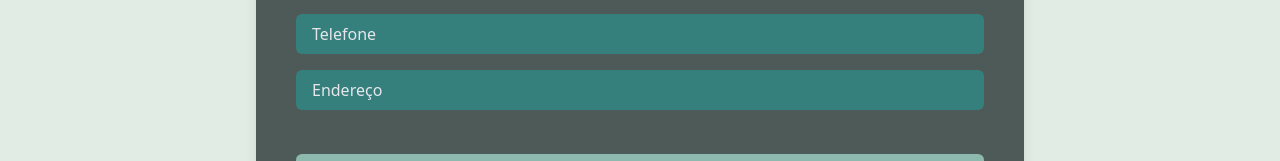
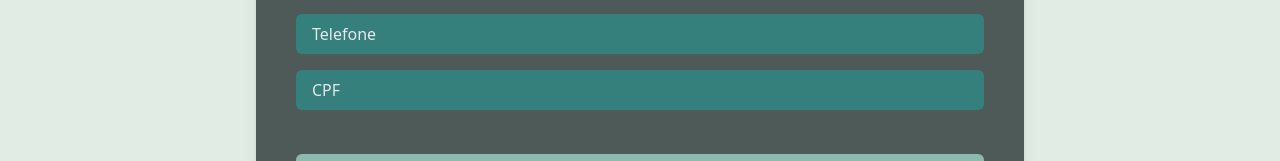
Before and after one commit to TobiasMaugus/Engenharia_Software, a React (Vite) app in the folder ControleDeEstoqueVendas/frontEnd/: page /Clientes/CadastrarCliente in a window 1280 px wide. Shown: the part 352-513 px from the top of the page. Built offline with nearby package versions, Linux system fonts and the light colour scheme.

Commit message:
fix<CadastarCliente>: Corrigido bug de request e daequado ao padrão de arquivos de front (fixes #49)

```diff
--- a/ControleDeEstoqueVendas/frontEnd/src/Components/Pages/Cliente/CadastrarCliente.tsx
+++ b/ControleDeEstoqueVendas/frontEnd/src/Components/Pages/Cliente/CadastrarCliente.tsx
@@ -9,7 +9,7 @@ export default function CadastrarCliente() {
             campos={[
                 { label: "Nome", name: "nome", type: "text" },
                 { label: "Telefone", name: "telefone", type: "text" },
-        { label: "Endereço", name: "endereco", type: "text" },
+                { label: "CPF", name: "cpf", type: "text" },
             ]}
         />
     );
```
Lines whose indentation alone changed are shown as unchanged.
